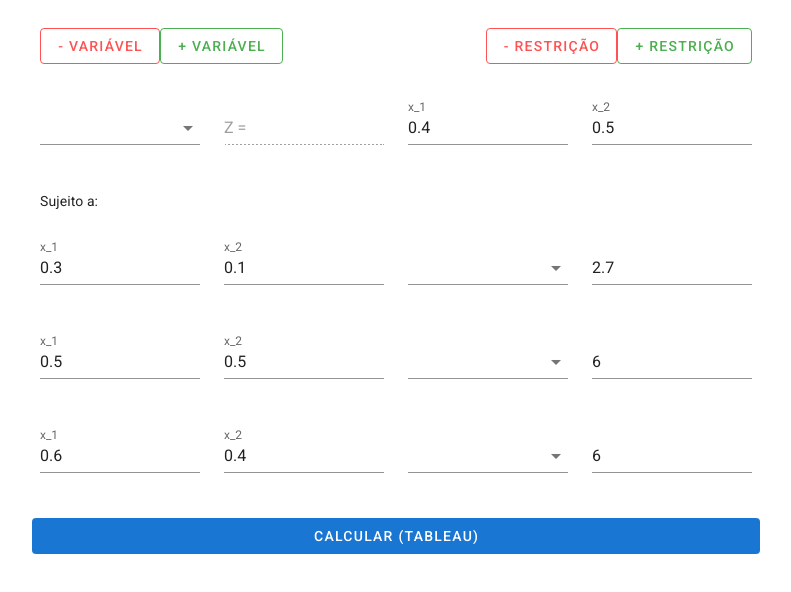
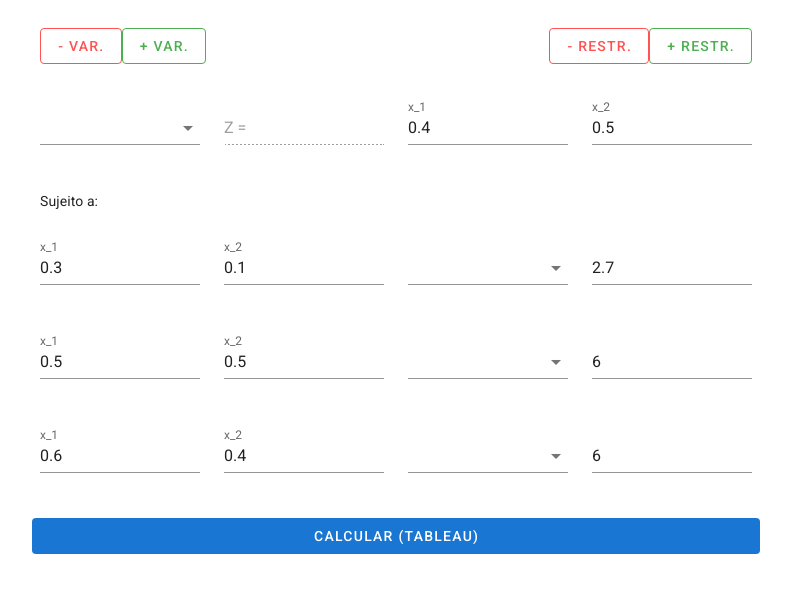
Before and after one commit to mateuskonige/simplex, a Nuxt app: page / in a window 1280 px wide. Shown: the top 592 px of the page, without its empty margins (244-1035 px from the left). Built offline with nearby package versions, Linux system fonts and the light colour scheme.

Commit message:
jdsakldjska

```diff
--- a/pages/index.vue
+++ b/pages/index.vue
@@ -6,11 +6,11 @@
                 <!-- BOTÕES DE CONTROLE -->
                 <v-card elevation="0">
                     <v-card-text class="d-flex">
-                        <v-btn color="error" outlined depressed @click="subVars">- Variável</v-btn>
-                        <v-btn color="success" outlined depressed @click="addVars">+ Variável</v-btn>
+                        <v-btn color="error" outlined depressed @click="subVars">- Var.</v-btn>
+                        <v-btn color="success" outlined depressed @click="addVars">+ Var.</v-btn>
                     <v-spacer />
-                        <v-btn color="error" outlined depressed @click="subConstraineds">- Restrição</v-btn>
-                        <v-btn color="success" outlined depressed @click="addConstraineds">+ Restrição</v-btn>
+                        <v-btn color="error" outlined depressed @click="subConstraineds">- Restr.</v-btn>
+                        <v-btn color="success" outlined depressed @click="addConstraineds">+ Restr.</v-btn>
                     </v-card-text>
                 </v-card>
 
@@ -360,10 +360,11 @@ export default {
             }
 
             // invertendo linha z
-
-            for (let i = 2; i < this.linhas[0].length; i++) {
+            for (let i = 2; i < this.form.f.length + 2; i++) {
                 this.linhas[0][i] *= -1
             }
+
+            this.linhas[0][this.linhas[0].length - 1] *= -1
 
             this.iteracoes.push(this.linhas);
 
@@ -512,12 +513,19 @@ export default {
 
                 // X otimo
 
+                let counter = 1;
                 for (let j = 2; j < this.form.f.length + 2; j++) {
                     for (let i = 1; i < novaLinha.length; i++) {
-                        if(novaLinha[i][j] == 1){
-                            this.resultado.xOtimo.push(novaLinha[i][novaLinha[i].length - 1])
+                        if(novaLinha[i][j] == 1) {
+                            if(novaLinha[i][0].includes("x_" + counter)){
+                                this.resultado.xOtimo.push(novaLinha[i][novaLinha[i].length - 1])
+
+                            } else {
+                                this.resultado.xOtimo.push(0)
+                            }
                         }
                     }
+                    counter ++
                 }
 
                 console.log(this.resultado.xOtimo)
```
